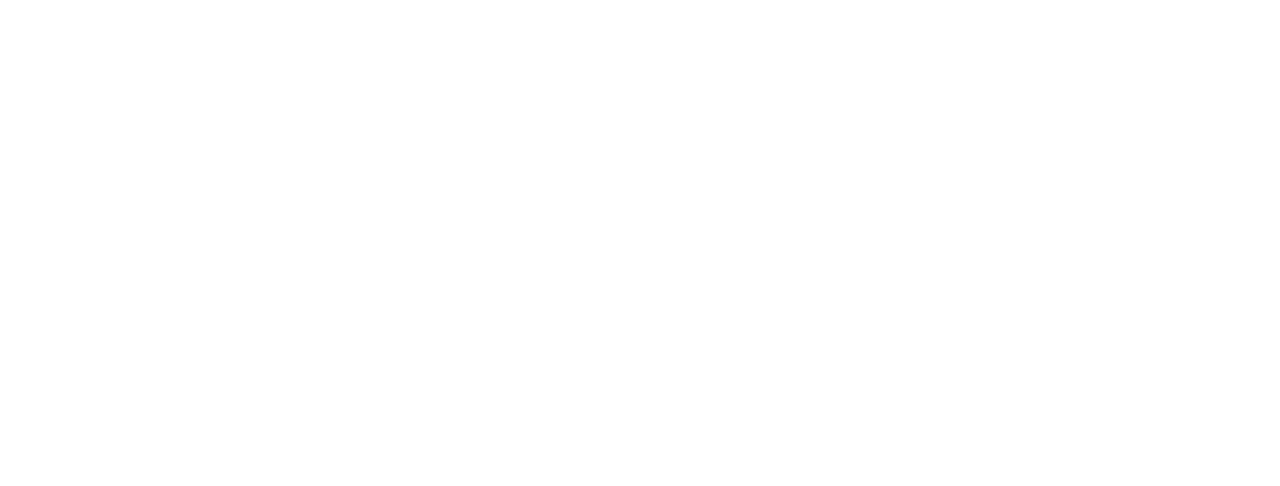
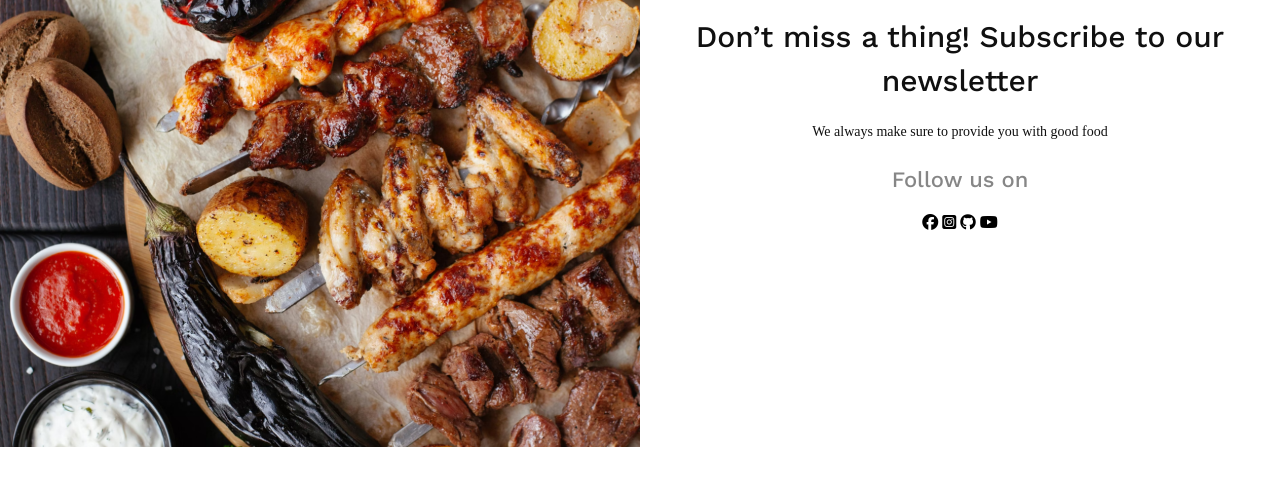
Before and after one commit to Arif1917/food-restaurent, a plain HTML site: page index.html in a window 1280 px wide. Drawn offline with nearby package versions, Linux system fonts and the light colour scheme.

Commit message:
banner section added

```diff
--- a/index.html
+++ b/index.html
@@ -4,11 +4,30 @@
     <meta charset="UTF-8">
     <meta name="viewport" content="width=device-width, initial-scale=1.0">
     <link rel="stylesheet" href="styles/style.css">
+    <!-- font awesome -->
+    <script src="https://kit.fontawesome.com/f056a62cc9.js" crossorigin="anonymous"></script>
     <title>food-resaturent</title>
 </head>
 <body>
     <header>
-
+          <section>
+            <div class="banner-container">
+                <!-- image -->
+                 <div class="image-banner"><img src="image/foods.png" alt=""></div>
+                 <!-- banner Text -->
+                  <div class="text-banner">
+                    <h1 class="banner-title">Don’t miss a thing! Subscribe to our newsletter </h1>
+                    <p class="banner-p">We always make sure to provide you with good food</p>
+                    <h6 class="banner-last">Follow us on</h6>
+                    <div class="icons">
+                        <i class="fa-brands fa-facebook"></i>
+                        <i class="fa-brands fa-square-instagram"></i>
+                        <i class="fa-brands fa-github"></i>
+                        <i class="fa-brands fa-youtube"></i>
+                    </div>
+                  </div>
+            </div>
+          </section>
     </header>
     <main>
 
--- a/styles/style.css
+++ b/styles/style.css
@@ -0,0 +1,52 @@
+
+@import url('https://fonts.googleapis.com/css2?family=Work+Sans:ital,wght@0,100..900;1,100..900&display=swap');
+
+*{
+    margin: 0;
+    padding: 0;
+}
+
+.banner-container{
+    display: flex;
+}
+.image-banner img{
+   width: 640px;
+}
+.text-banner{
+    width: 50%;
+    align-items: center;
+}
+
+.banner-title{
+    color: rgb(16, 16, 16);
+font-family: Work Sans;
+font-size: 30px;
+font-weight: 500;
+line-height: 44px;
+text-align: center;
+margin-top: 15px;
+}
+
+.banner-p{
+    color: rgb(16, 16, 16);
+font-size: 14px;
+font-weight: 400;
+line-height: 28px;
+text-align: center;
+margin-top: 15px;
+}
+.banner-last{
+    opacity: 0.5;
+    color: rgb(16, 16, 16);
+font-family: Work Sans;
+font-size: 22px;
+font-weight: 500;
+line-height:38px;
+text-align: center;
+margin-top: 15px;
+}
+
+.icons{
+    text-align: center;
+    margin-top: 15px;
+}
```
Also changed, not shown: image/biriyani.png (added), image/burger.png (added), image/foods.png (added), image/pizza.png (added), image/social-bg.png (added), 1 other file.
